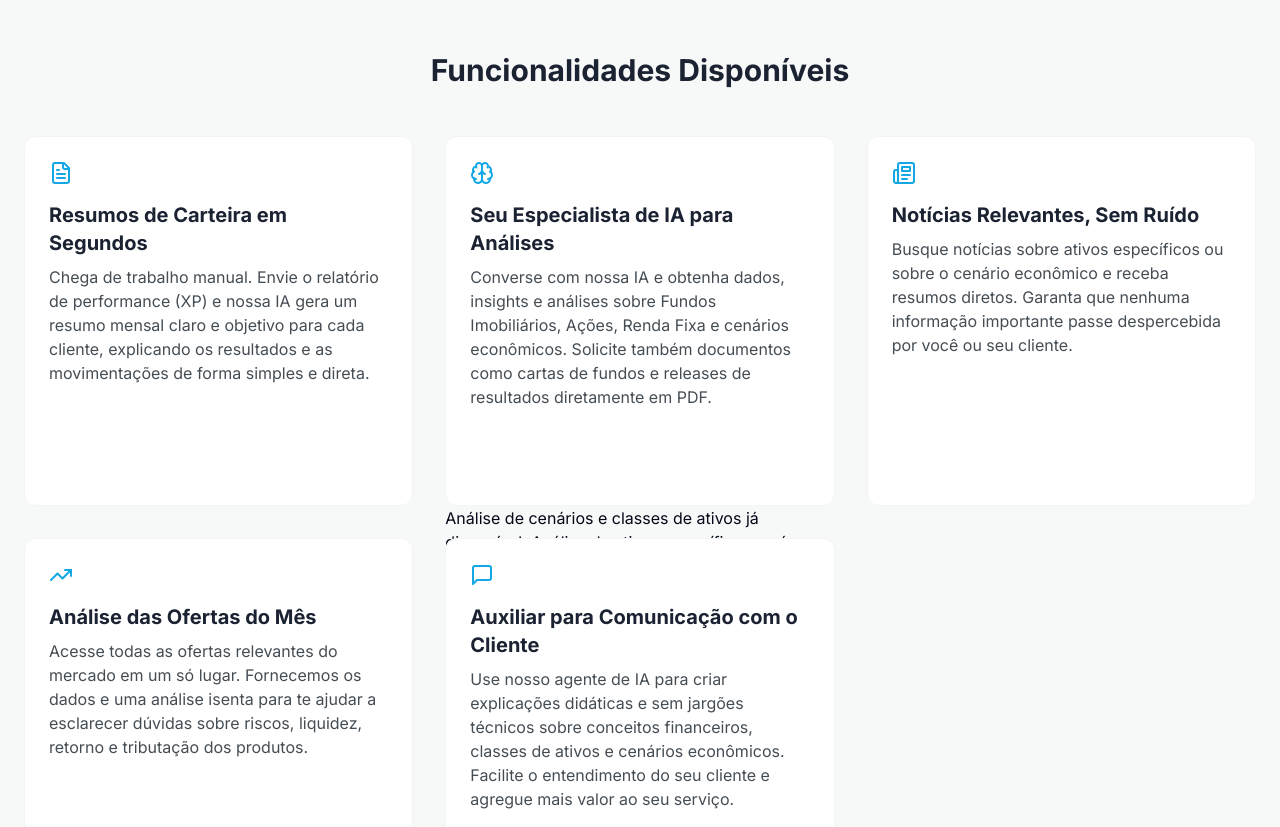
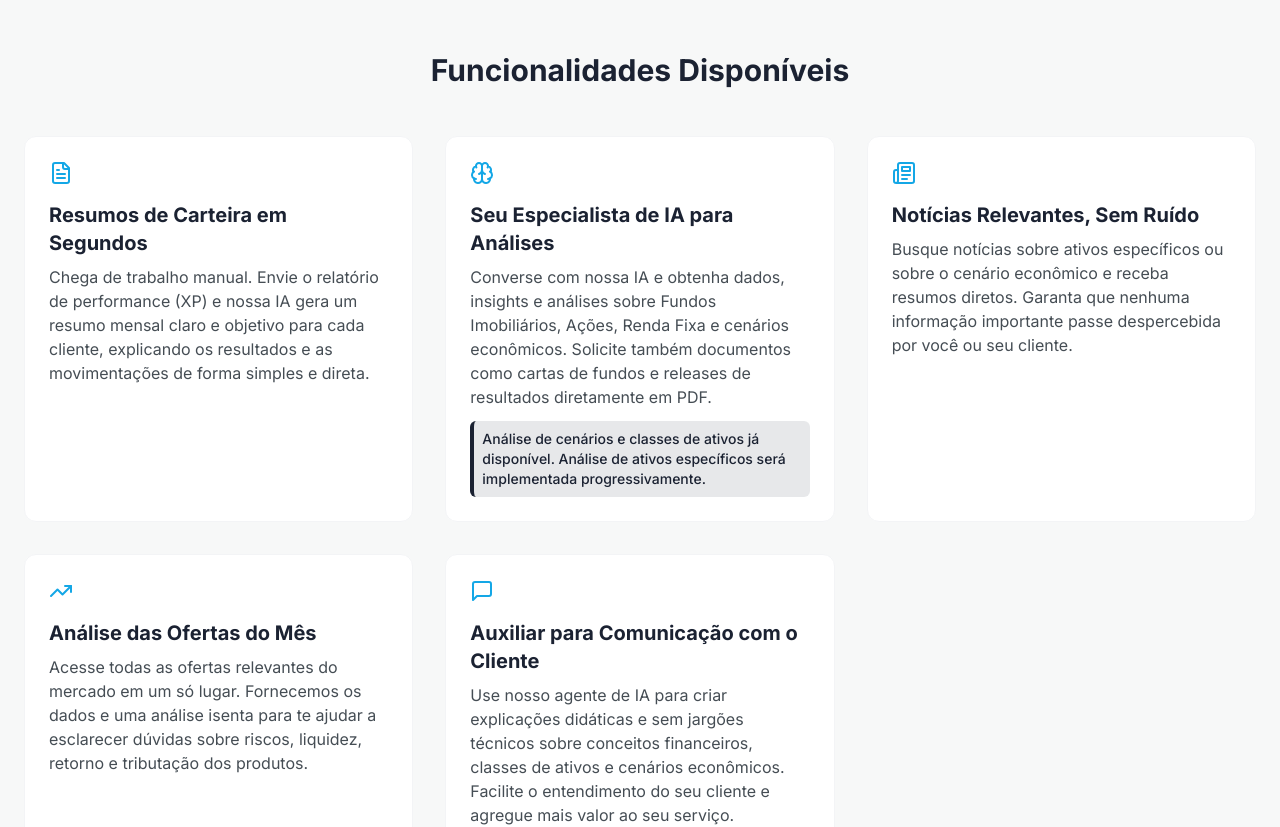
Before and after one commit to duopbr/assessoria-inteligente-duop, a React (Vite) app: page / in a window 1280 px wide. Shown: the part 3740-4567 px from the top of the page. Built offline with nearby package versions, Linux system fonts and the light colour scheme.

Commit message:
Fix: Component display issue
Corrected the display of the "Análise de cenários e classes de ativos já" text.

```diff
--- a/src/components/landing/how-it-works-section.tsx
+++ b/src/components/landing/how-it-works-section.tsx
@@ -55,10 +55,16 @@ export function HowItWorksSection() {
         </div>
 
         <div className="grid md:grid-cols-2 lg:grid-cols-3 gap-8">
-          {availableFeatures.map((feature, index) => <div key={index} className="relative">
-              <FeatureCard icon={feature.icon} title={feature.title} description={feature.description} className="h-full" />
-              {feature.note}
-            </div>)}
+          {availableFeatures.map((feature, index) => (
+            <FeatureCard
+              key={index}
+              icon={feature.icon}
+              title={feature.title}
+              description={feature.description}
+              note={feature.note}
+              className="h-full"
+            />
+          ))}
         </div>
       </div>
 
--- a/src/components/ui/feature-card.tsx
+++ b/src/components/ui/feature-card.tsx
@@ -5,15 +5,21 @@ interface FeatureCardProps {
   icon: React.ReactNode;
   title: string;
   description: string;
+  note?: string;
   className?: string;
 }
 
-export function FeatureCard({ icon, title, description, className }: FeatureCardProps) {
+export function FeatureCard({ icon, title, description, note, className }: FeatureCardProps) {
   return (
     <div className={cn("feature-card", className)}>
       <div className="text-duop-purple text-3xl mb-4">{icon}</div>
       <h3 className="text-xl font-bold mb-2 text-duop-blue">{title}</h3>
       <p className="text-duop-gray-dark">{description}</p>
+      {note && (
+        <div className="mt-3 p-2 bg-duop-blue/10 rounded-md border-l-4 border-duop-blue">
+          <p className="text-sm text-duop-blue font-medium">{note}</p>
+        </div>
+      )}
     </div>
   );
 }
```
